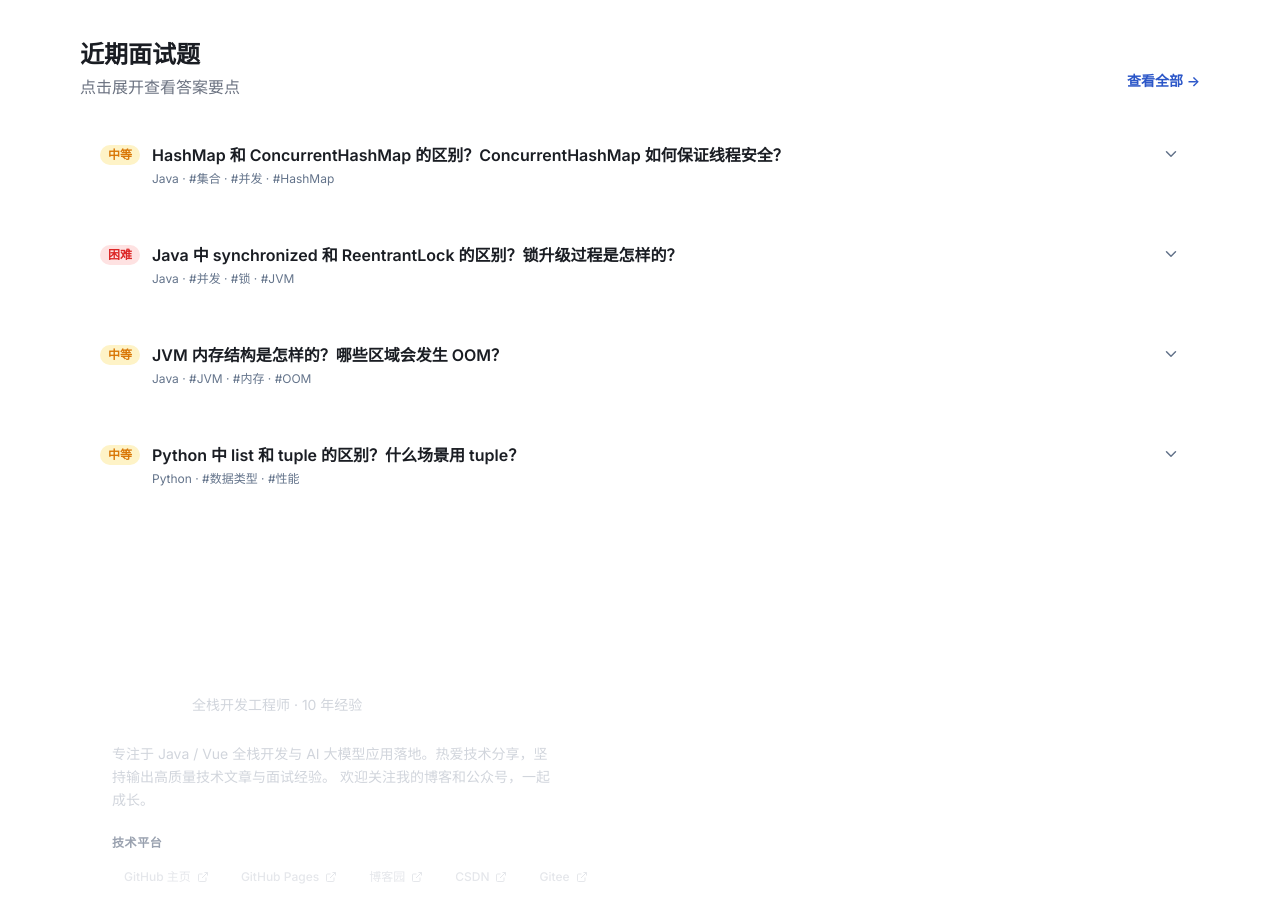
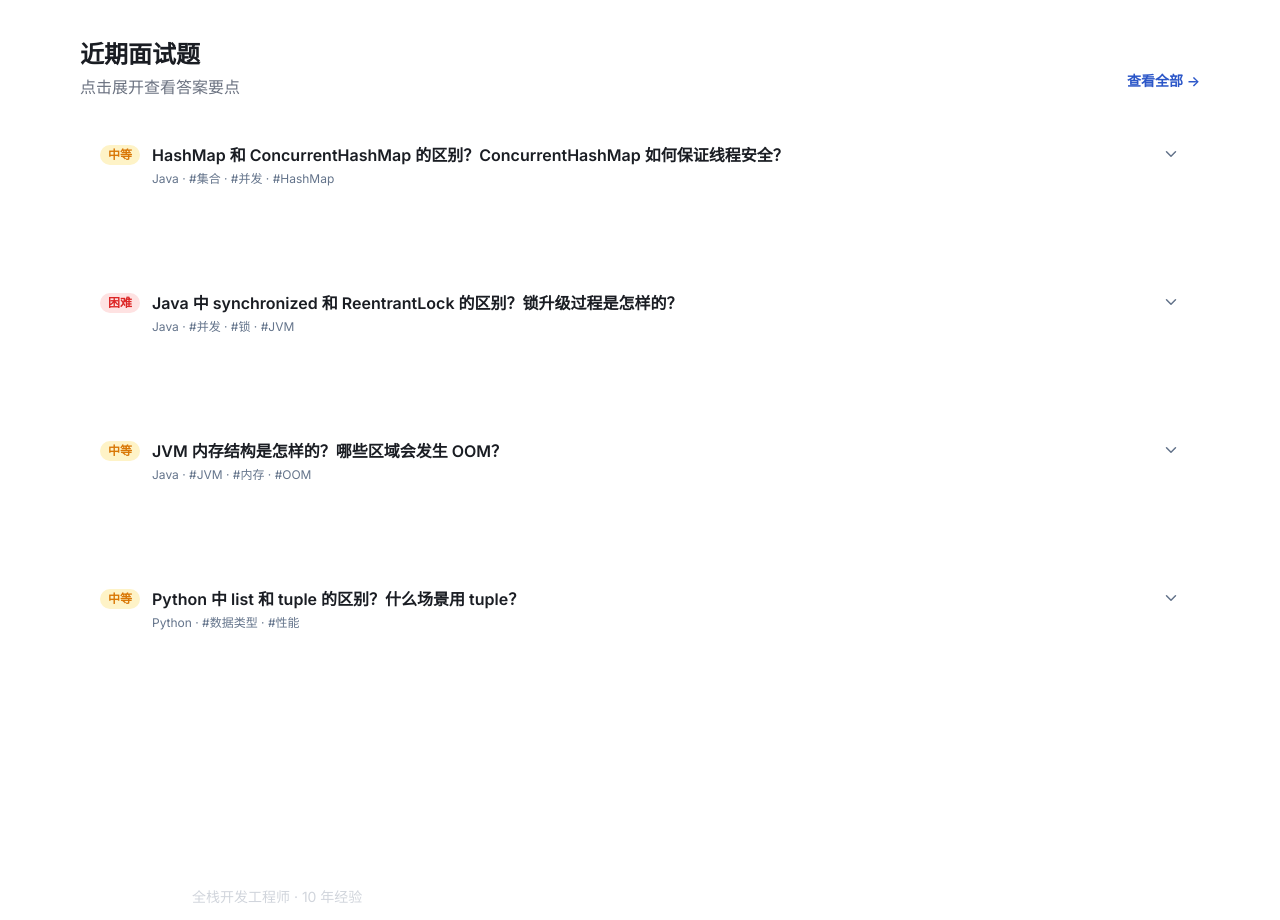
Before and after one commit to beiluoL/learn-hub, a React (Vite) app in the folder client/: page / in a window 1280 px wide. Shown: the part 2940-3860 px from the top of the page. Built offline with nearby package versions, Linux system fonts and the light colour scheme.

Commit message:
fix: 面试题卡片加统一最小高度，展开后同行仍整齐
- InterviewCard 根节点加 min-h-[132px]，未展开时所有卡片等高统一
- 配合 grid items-start：展开单卡只该卡变高，同行另一张保持统一高度，不再被拉伸出空白，也不显大小不一

```diff
--- a/client/src/components/InterviewCard.jsx
+++ b/client/src/components/InterviewCard.jsx
@@ -52,7 +52,7 @@ export default function InterviewCard({ item, isMastered, onToggleMastered }) {
   }, [open, item.id]);
 
   return (
-    <div className="bg-card rounded-2xl border border-border shadow-card overflow-hidden">
+    <div className="bg-card rounded-2xl border border-border shadow-card overflow-hidden min-h-[132px]">
       <div className="p-5 flex items-start gap-3">
         <button
           onClick={() => setOpen((v) => !v)}
```
